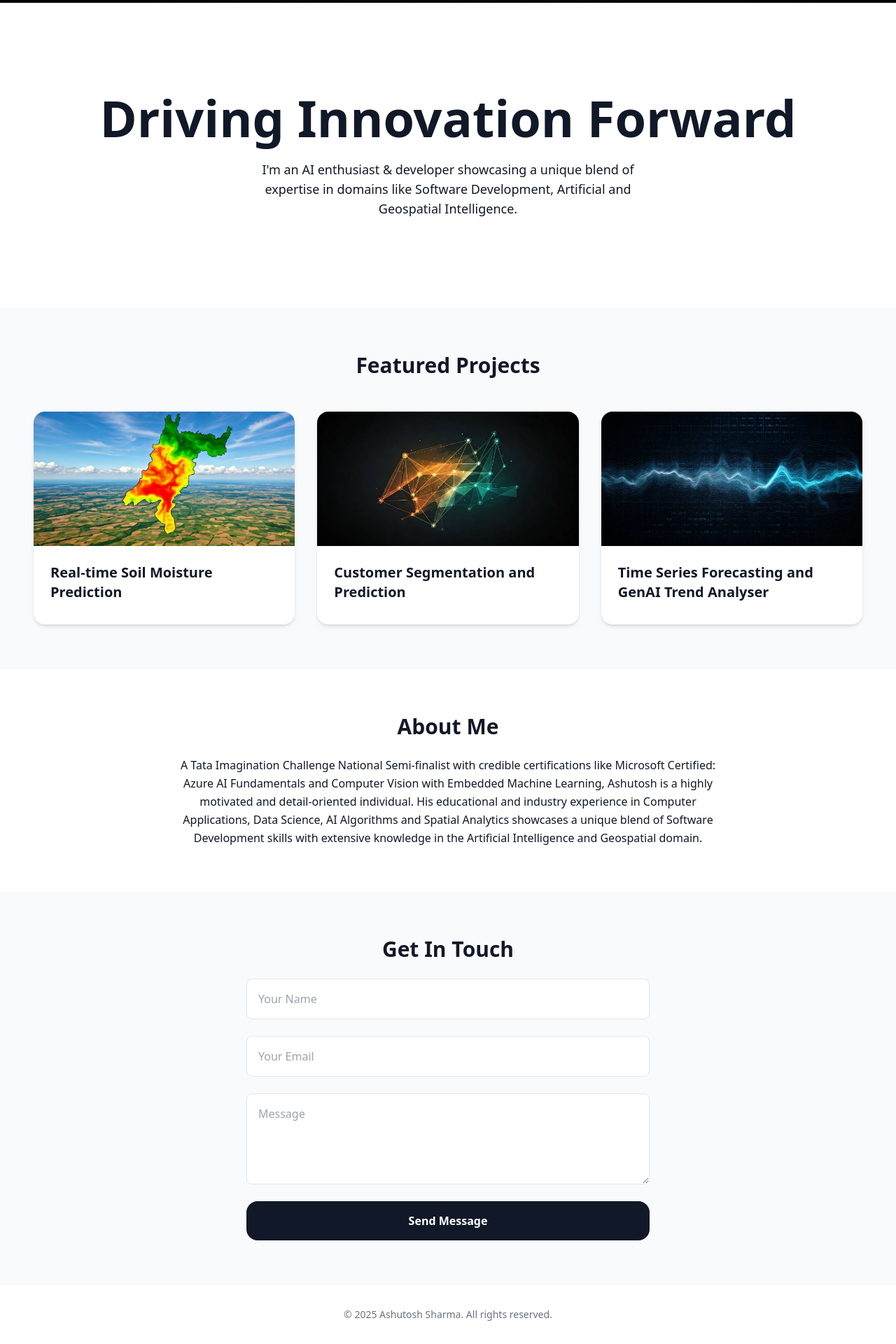
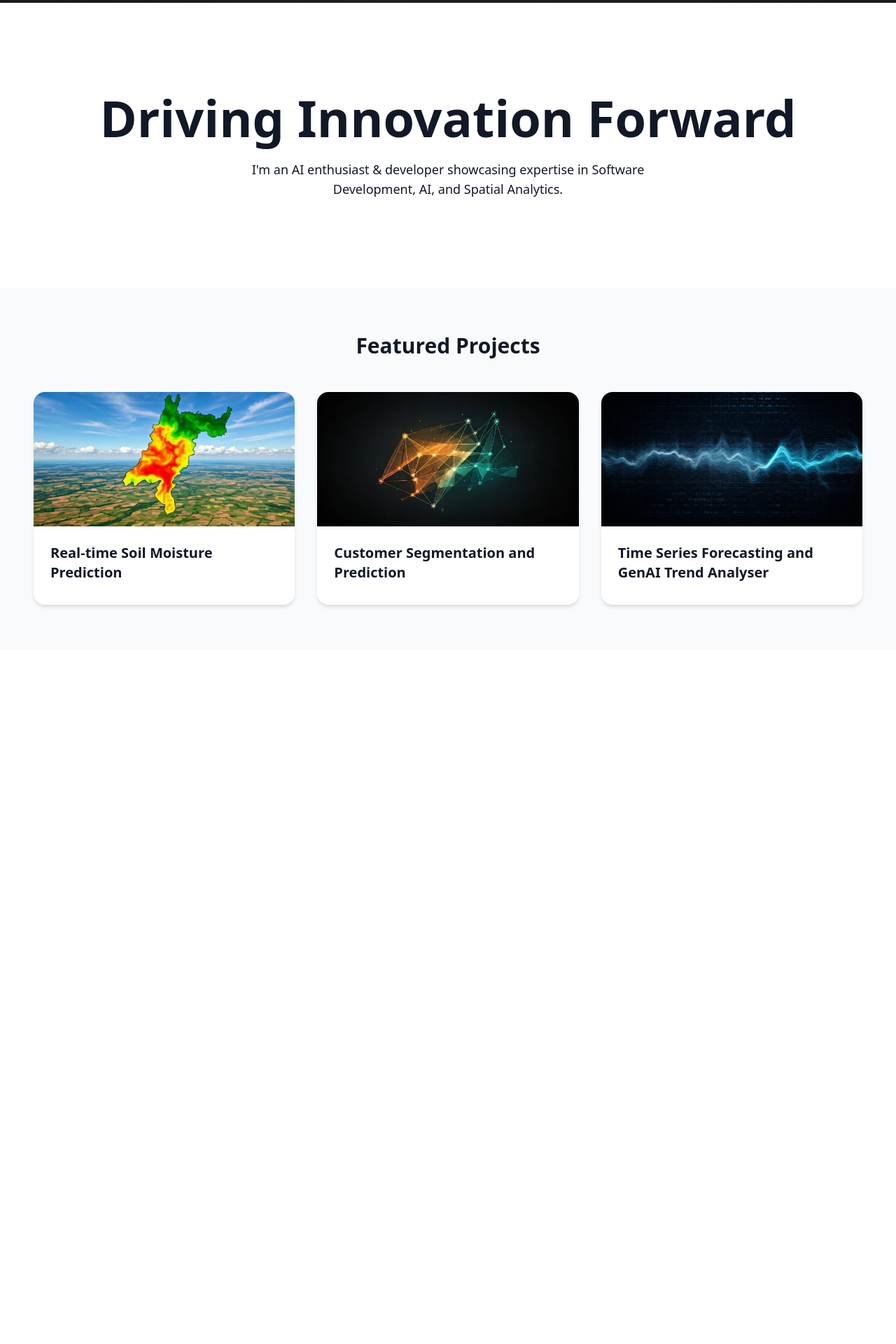
Before and after one commit to AshTron811/my-portfolio, a React (Create React App) app: page / in a window 1280 px wide. Shown: the part 876-2796 px from the top of the page at 70% size. After the commit the page ends 1804 px from the top, so only its background shows below. Built offline with nearby package versions, Linux system fonts and the light colour scheme.

Commit message:
chore: add .gitattributes to enforce LF endings

```diff
--- a/src/App.js
+++ b/src/App.js
@@ -1,14 +1,17 @@
 import React, { useState, useEffect } from "react";
+import { BrowserRouter as Router, Routes, Route, Link, useNavigate } from "react-router-dom";
 import { motion, AnimatePresence } from "framer-motion";
+import ProjectPage from "./pages/ProjectPage";
 
 const projects = [
-  { title: "Real-time Soil Moisture Prediction", img: "/imgs/proj1.jpg" },
-  { title: "Customer Segmentation and Prediction", img: "/imgs/proj2.jpg" },
-  { title: "Time Series Forecasting and GenAI Trend Analyser", img: "/imgs/proj3.jpg" },
+  { id: "soil-moisture", title: "Real-time Soil Moisture Prediction", img: "/imgs/proj1.jpg" },
+  { id: "customer-segmentation", title: "Customer Segmentation and Prediction", img: "/imgs/proj2.jpg" },
+  { id: "genai-trends", title: "Time Series Forecasting and GenAI Trend Analyser", img: "/imgs/proj3.jpg" },
 ];
 
-export default function App() {
+function Home() {
   const [current, setCurrent] = useState(0);
+  const navigate = useNavigate();
 
   useEffect(() => {
     const timer = setInterval(() => {
@@ -34,112 +37,69 @@ export default function App() {
         </button>
       </nav>
 
-      {/* Spacer for fixed navbar */}
       <div className="h-20" />
 
-      {/* Fullscreen Projects Slider */}
-      <section id="slider" className="relative w-full h-screen overflow-hidden">
+      {/* Fullscreen Slider */}
+      <section id="slider" className="relative w-full h-screen overflow-hidden cursor-pointer" onClick={() => navigate(`/projects/${projects[current].id}`)}>
         <AnimatePresence>
-          {projects.map((proj, idx) =>
-            idx === current && (
-              <motion.div
-                key={idx}
-                className="absolute top-0 left-0 w-full h-full"
-                initial={{ opacity: 0 }}
-                animate={{ opacity: 1 }}
-                exit={{ opacity: 0 }}
-                transition={{ duration: 1 }}
-              >
-                <img
-                  src={proj.img}
-                  alt={proj.title}
-                  className="w-full h-full object-cover"
-                />
-                <div className="absolute inset-0 bg-black bg-opacity-30 flex items-center justify-center">
-                  <h2 className="text-white text-4xl md:text-6xl font-bold">
-                    {proj.title}
-                  </h2>
-                </div>
-              </motion.div>
-            )
-          )}
+          {projects.map((proj, idx) => idx === current && (
+            <motion.div key={idx} className="absolute top-0 left-0 w-full h-full"
+              initial={{ opacity: 0 }} animate={{ opacity: 1 }} exit={{ opacity: 0 }} transition={{ duration: 1 }}>
+              <img src={proj.img} alt={proj.title} className="w-full h-full object-cover" />
+              <div className="absolute inset-0 bg-black bg-opacity-30 flex items-center justify-center">
+                <h2 className="text-white text-4xl md:text-6xl font-bold">{proj.title}</h2>
+              </div>
+            </motion.div>
+          ))}
         </AnimatePresence>
-        {/* Slider Dots Controls */}
         <div className="absolute bottom-8 left-1/2 transform -translate-x-1/2 flex space-x-3">
           {projects.map((_, idx) => (
-            <button
-              key={idx}
-              onClick={() => setCurrent(idx)}
-              className={`w-4 h-4 rounded-full ${idx === current ? 'bg-white' : 'bg-gray-400'} focus:outline-none`}
-            />
+            <button key={idx} onClick={() => setCurrent(idx)}
+              className={`w-4 h-4 rounded-full ${idx === current ? 'bg-white' : 'bg-gray-400'} focus:outline-none`} />
           ))}
         </div>
       </section>
 
-      {/* Hero Section */}
+      {/* Hero */}
       <section id="hero" className="flex flex-col items-center justify-center text-center py-32">
-        <motion.h1
-          className="text-5xl md:text-7xl font-bold"
-          initial={{ opacity: 0, y: -50 }}
-          animate={{ opacity: 1, y: 0 }}
-          transition={{ duration: 0.6 }}
-        >
+        <motion.h1 className="text-5xl md:text-7xl font-bold" initial={{ opacity: 0, y: -50 }} animate={{ opacity: 1, y: 0 }} transition={{ duration: 0.6 }}>
           Driving Innovation Forward
         </motion.h1>
-        <motion.p
-          className="mt-6 text-lg max-w-xl"
-          initial={{ opacity: 0 }}
-          animate={{ opacity: 1 }}
-          transition={{ delay: 0.4, duration: 0.6 }}
-        >
-          I'm an AI enthusiast & developer showcasing a unique blend of expertise in domains like Software Development, Artificial and Geospatial Intelligence.
+        <motion.p className="mt-6 text-lg max-w-xl" initial={{ opacity: 0 }} animate={{ opacity: 1 }} transition={{ delay: 0.4, duration: 0.6 }}>
+          I'm an AI enthusiast & developer showcasing expertise in Software Development, AI, and Spatial Analytics.
         </motion.p>
       </section>
 
-      {/* Featured Projects Section */}
+      {/* Featured Projects */}
       <section id="projects" className="py-16 bg-gray-50">
         <div className="container mx-auto px-6 md:px-12">
           <h2 className="text-3xl font-semibold mb-12 text-center">Featured Projects</h2>
           <div className="grid gap-8 grid-cols-1 md:grid-cols-2 lg:grid-cols-3">
-            {projects.map((proj, idx) => (
-              <div key={idx} className="bg-white rounded-2xl shadow-md overflow-hidden">
+            {projects.map((proj) => (
+              <Link key={proj.id} to={`/projects/${proj.id}`} className="block bg-white rounded-2xl shadow-md overflow-hidden hover:shadow-lg transition">
                 <img src={proj.img} alt={proj.title} className="w-full h-48 object-cover" />
                 <div className="p-6">
                   <h3 className="text-xl font-semibold mb-2">{proj.title}</h3>
                 </div>
-              </div>
+              </Link>
             ))}
           </div>
         </div>
       </section>
 
-      {/* About Section */}
-      <section id="about" className="py-16">
-        <div className="container mx-auto px-6 md:px-12">
-          <h2 className="text-3xl font-semibold mb-6 text-center">About Me</h2>
-          <p className="max-w-3xl mx-auto text-center leading-relaxed">
-            A Tata Imagination Challenge National Semi-finalist with credible certifications like Microsoft Certified: Azure AI Fundamentals and Computer Vision with Embedded Machine Learning, Ashutosh is a highly motivated and detail-oriented individual. His educational and industry experience in Computer Applications, Data Science, AI Algorithms and Spatial Analytics showcases a unique blend of Software Development skills with extensive knowledge in the Artificial Intelligence and Geospatial domain.
-          </p>
-        </div>
-      </section>
-
-      {/* Contact Section */}
-      <section id="contact" className="py-16 bg-gray-50">
-        <div className="container mx-auto px-6 md:px-12">
-          <h2 className="text-3xl font-semibold mb-6 text-center">Get In Touch</h2>
-          <form className="max-w-xl mx-auto grid grid-cols-1 gap-6">
-            <input type="text" name="name" placeholder="Your Name" className="p-4 border rounded-lg focus:outline-none focus:ring-2 focus:ring-gray-400" />
-            <input type="email" name="email" placeholder="Your Email" className="p-4 border rounded-lg focus:outline-none focus:ring-2 focus:ring-gray-400" />
-            <textarea name="message" placeholder="Message" rows="4" className="p-4 border rounded-lg focus:outline-none focus:ring-2 focus:ring-gray-400" />
-            <button type="submit" className="py-4 px-8 bg-gray-900 text-white rounded-2xl font-semibold hover:bg-gray-800 transition">Send Message</button>
-          </form>
-        </div>
-      </section>
-
-      {/* Footer */}
-      <footer className="py-8 text-center text-sm text-gray-500">
-        © {new Date().getFullYear()} Ashutosh Sharma. All rights reserved.
-      </footer>
+      {/* About & Contact & Footer (unchanged) */}
+      {/* ... */}
     </div>
   );
 }
+
+export default function App() {
+  return (
+    <Router>
+      <Routes>
+        <Route path="/" element={<Home />} />
+        <Route path="/projects/:projectId" element={<ProjectPage projects={projects} />} />
+      </Routes>
+    </Router>
+  );
+}
```
Also changed, not shown: 1 other file (tests, documents, lock files or other folders).
